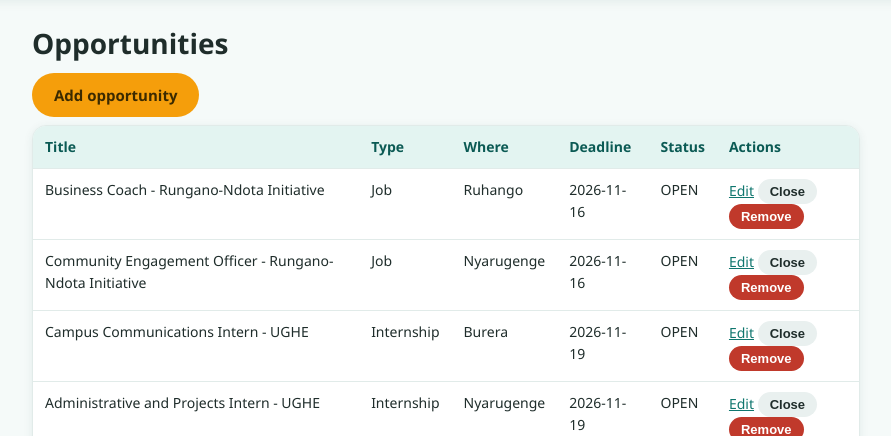
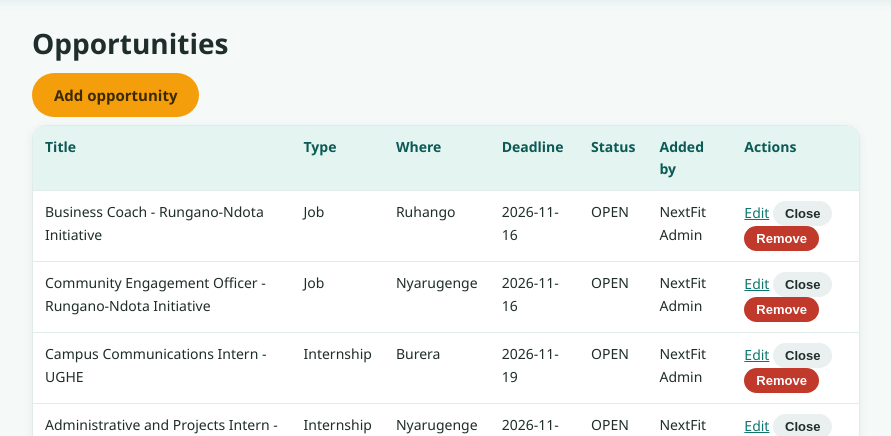
Before and after one commit to Ines-karega/NextFit, a Flask app: page /admin/opportunities in a window 1280 px wide. Shown: the part 65-501 px from the top of the page, without its empty margins (194-1085 px from the left). Run offline with Flask 3, Linux system fonts and the light colour scheme; the visitor is signed in with stand-in values (Sample User, id 1); data comes from the database, SQL or seed files in the repository; some libraries are stand-ins or nearby versions.

Commit message:
Show who added each opportunity in the admin list

```diff
--- a/frontend/templates/admin_opps.html
+++ b/frontend/templates/admin_opps.html
@@ -5,7 +5,7 @@
 <p><a class="button" href="{{ url_for('admin_add') }}">Add opportunity</a></p>
 <div class="table-wrap">
 <table>
-  <tr><th>Title</th><th>Type</th><th>Where</th><th>Deadline</th><th>Status</th><th>Actions</th></tr>
+  <tr><th>Title</th><th>Type</th><th>Where</th><th>Deadline</th><th>Status</th><th>Added by</th><th>Actions</th></tr>
   {% for o in opps %}
   <tr>
     <td>{{ o['title'] }}</td>
@@ -13,6 +13,7 @@
     <td>{{ o['district'] }}</td>
     <td>{{ o['deadline'] }}</td>
     <td>{{ o['status'] }}</td>
+    <td>{% if o['added_by_name'] %}{{ o['added_by_name'] }}{% elif o['added_by'] %}Removed account{% else %}Not recorded{% endif %}</td>
     <td>
       <a href="{{ url_for('admin_edit', opp_id=o['id']) }}">Edit</a>
       {% if o['status'] == 'OPEN' %}
```
